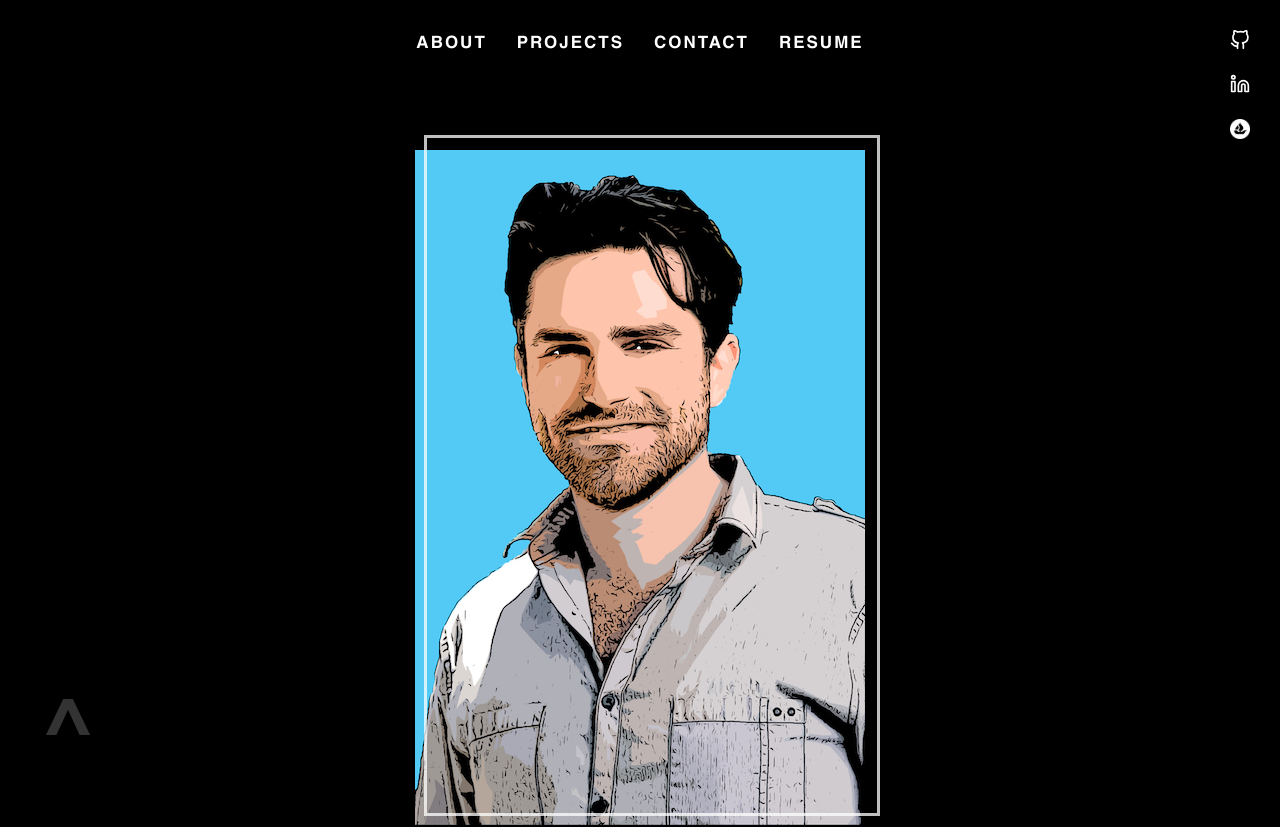
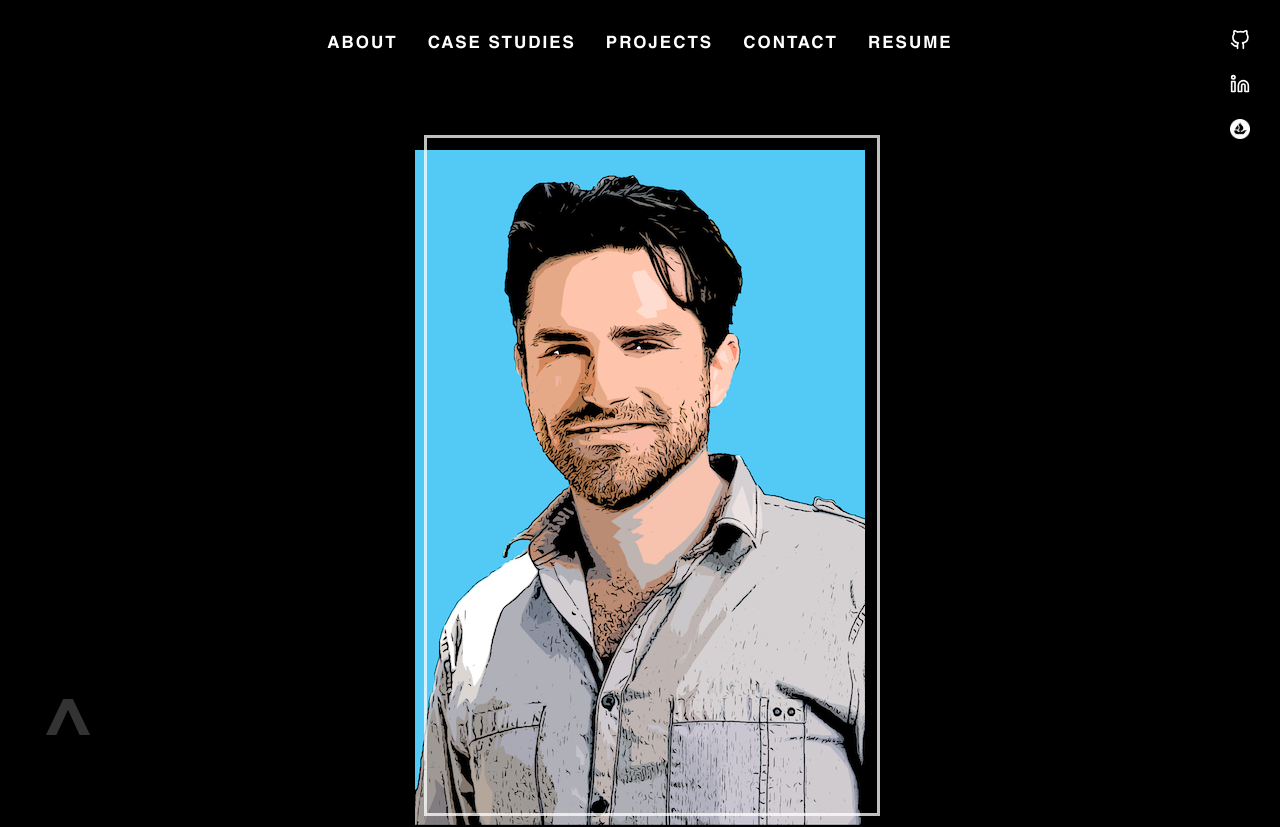
Before and after one commit to joshuascan/personal-portfolio, a Next.js app: page / in a window 1280 px wide. Shown: the top 827 px of the page. Built offline with nearby package versions, Linux system fonts and the light colour scheme.

Commit message:
adds cse studies menu items

```diff
--- a/src/components/Header/Header.js
+++ b/src/components/Header/Header.js
@@ -32,6 +32,9 @@ const Header = () => {
         <LinkContainer>
           <Link href="#about" passHref>
             <NavLink pathname={router.asPath}>About</NavLink>
+          </Link>
+          <Link href="#case-studies" passHref>
+            <NavLink pathname={router.asPath}>Case Studies</NavLink>
           </Link>
           <Link href="#projects" passHref>
             <NavLink pathname={router.asPath}>Projects</NavLink>
--- a/src/components/NavDropDown/NavDropDown.js
+++ b/src/components/NavDropDown/NavDropDown.js
@@ -41,6 +41,9 @@ const NavDropDown = () => {
         <LinkContainer>
           <Link href="#about" passHref>
             <NavLink onClick={closeMenu}>About</NavLink>
+          </Link>
+          <Link href="#case-studies" passHref>
+            <NavLink onClick={closeMenu}>Case Studies</NavLink>
           </Link>
           <Link href="#projects" passHref>
             <NavLink onClick={closeMenu}>Projects</NavLink>
```
